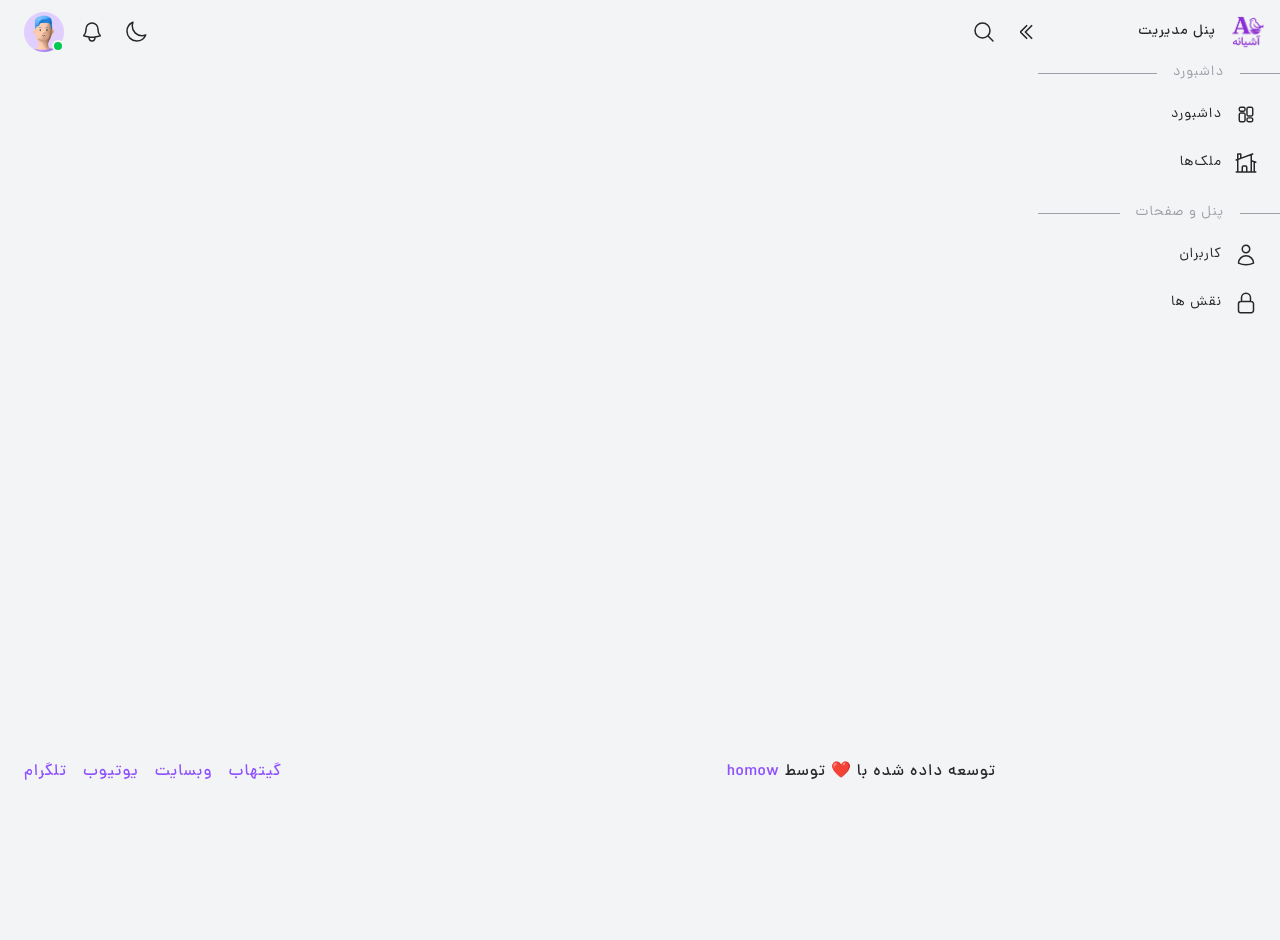
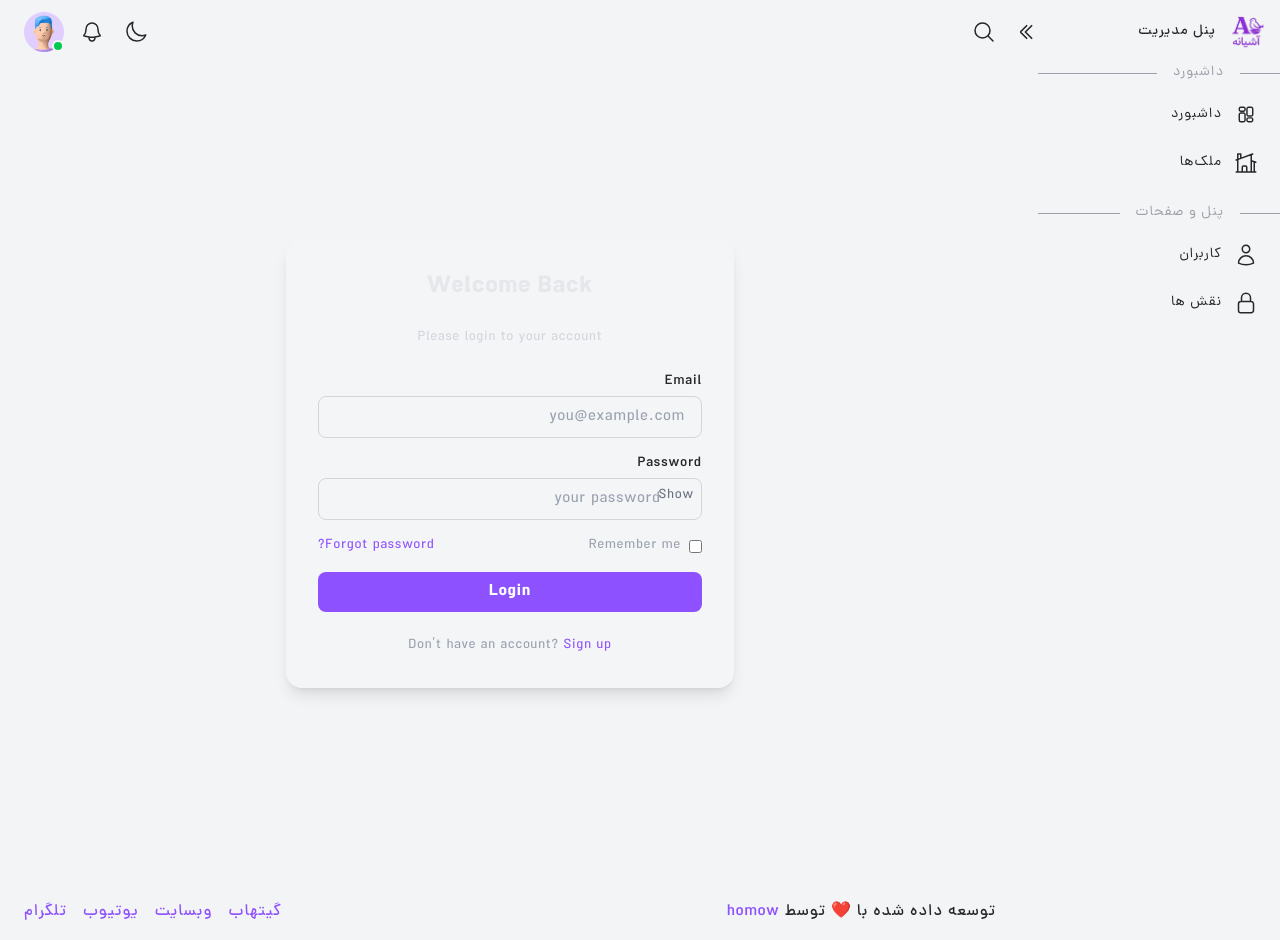
Before and after one commit to homow/home-nest-admin-react, a React (Vite) app: page /auth in a window 1280 px wide. Before the commit the page ends 800 px from the top, so only its background shows below. Built offline with nearby package versions, Linux system fonts and the light colour scheme.

Commit message:
clean CreateProperties Page

```diff
--- /dev/null
+++ b/src/pages/Auth/index.jsx
@@ -0,0 +1,89 @@
+import {useEffect, useState} from "react"
+import {Link} from "react-router-dom";
+
+export default function Auth() {
+    const [showPassword, setShowPassword] = useState(false);
+    const [email, setEmail] = useState("");
+    const [password, setPassword] = useState("");
+
+    useEffect(() => {
+        document.title = "Sign In";
+    }, [])
+
+    const loginHandler = async event => {
+        event.preventDefault()
+
+        const userInfo = {
+            email: email.trim().toLowerCase(),
+            password: password.trim().toLowerCase()
+        }
+
+        console.log(userInfo)
+    }
+
+    return (
+        <div className="min-h-screen flex items-center justify-center">
+            <div className="w-full max-w-md bg-white/10 rounded-2xl shadow-lg p-8 space-y-6">
+                <h2 className="text-2xl font-bold text-center text-gray-200">Welcome Back</h2>
+                <p className="text-sm text-center text-gray-300">Please login to your account</p>
+
+                <form className="space-y-4" onSubmit={loginHandler}>
+                    <div>
+                        <label htmlFor="email" className="block text-sm font-medium">Email</label>
+                        <input
+                            value={email}
+                            onChange={event => setEmail(event.target.value)}
+                            name="email"
+                            type="email"
+                            id="email"
+                            placeholder="you@example.com"
+                            className="mt-1 block w-full rounded-lg border border-gray-300 px-4 py-2 placeholder-gray-400 focus:border-violet-500 focus:ring-1 focus:ring-violet-500 outline-none transition"
+                        />
+                    </div>
+
+                    <div>
+                        <label htmlFor="password" className="block text-sm font-medium">Password</label>
+                        <div className="relative">
+                            <input
+                                value={password}
+                                onChange={event => setPassword(event.target.value)}
+                                name="password"
+                                type={showPassword ? "text" : "password"}
+                                id="password"
+                                placeholder="your password"
+                                className="mt-1 block w-full rounded-lg border border-gray-300 px-4 py-2 pr-10 placeholder-gray-400 focus:border-violet-500 focus:ring-1 focus:ring-violet-500 outline-none transition"
+                            />
+                            <button
+                                type="button"
+                                onClick={() => setShowPassword(!showPassword)}
+                                className="absolute right-2 top-2 text-sm text-gray-500 hover:text-violet-500"
+                            >
+                                {showPassword ? "Hide" : "Show"}
+                            </button>
+                        </div>
+                    </div>
+
+                    <div className="flex items-center justify-between text-sm text-gray-400">
+                        <label className="flex items-center gap-2">
+                            <input type="checkbox" className="rounded border-gray-300" />
+                            Remember me
+                        </label>
+                        <a href="#" className="text-violet-500 hover:underline">Forgot password?</a>
+                    </div>
+
+                    <button
+                        type="submit"
+                        className="w-full bg-violet-500 text-white font-semibold rounded-lg py-2 hover:bg-violet-600 transition"
+                    >
+                        Login
+                    </button>
+                </form>
+
+                <p className="text-sm text-center text-gray-400">
+                    Don’t have an account?{" "}
+                    <Link to="/auth/signup" className="text-violet-500 hover:underline">Sign up</Link>
+                </p>
+            </div>
+        </div>
+    )
+}
--- a/src/pages/Properties/routes/CreateProperties/index.jsx
+++ b/src/pages/Properties/routes/CreateProperties/index.jsx
@@ -1,120 +1,15 @@
 import {useEffect, useState} from "react"
 import {Link} from "react-router-dom"
-import {errorMessageHandler} from "@/callApi/callApi-utils.js"
-import {signupUsers} from "@/callApi/callApi.js";
 
 export default function SignupForm() {
-    const [showPassword, setShowPassword] = useState(false)
-    const [name, setName] = useState("")
-    const [email, setEmail] = useState("")
-    const [password, setPassword] = useState("")
-    const [error, setError] = useState("")
-    const [success, setSuccess] = useState("")
 
     useEffect(() => {
-        document.title = "Sign up"
+        document.title = "افزودن ملک | آشیانه"
     }, []);
 
-    const signupHandler = async event => {
-        event.preventDefault();
-
-        errorMessageHandler(null, setError)
-        setSuccess("")
-
-        const userInfo = {
-            displayName: name.trim().toLowerCase(),
-            email: email.trim().toLowerCase(),
-            password: password.trim().toLowerCase()
-        }
-
-        try {
-            const res = await signupUsers(userInfo)
-
-            if (res) {
-                setEmail("");
-                setName("");
-                setPassword("");
-                setSuccess("Sign up successfully.")
-            }
-        } catch (e) {
-            console.log(e)
-            errorMessageHandler(e, setError)
-        }
-    }
-
     return (
-        <div className="min-h-screen flex items-center justify-center">
-            <div className="w-full max-w-md bg-white/10 rounded-2xl shadow-lg p-8 space-y-6">
-                <h2 className="text-2xl font-bold text-center text-gray-200">Create Account</h2>
-                <p className="text-sm text-center text-gray-300">Sign up to start your journey</p>
-                <h3 className={"text-emerald-500 text-center"}>{success}</h3>
-                <h3 className={"text-center text-rose-600 font-medium"}>{error}</h3>
-
-                <form className="space-y-4" onSubmit={signupHandler}>
-                    <div>
-                        <label htmlFor="name" className="block text-sm font-medium">Name</label>
-                        <input
-                            required
-                            value={name}
-                            onChange={event => setName(event.target.value)}
-                            name="name"
-                            type="text"
-                            id="name"
-                            placeholder="Your full name"
-                            className="mt-1 block w-full rounded-lg border border-gray-300 px-4 py-2 placeholder-gray-400 focus:border-blue-500 focus:ring-1 focus:ring-blue-500 outline-none transition"
-                        />
-                    </div>
-
-                    <div>
-                        <label htmlFor="email" className="block text-sm font-medium">Email</label>
-                        <input
-                            required
-                            value={email}
-                            onChange={event => setEmail(event.target.value)}
-                            name="email"
-                            type="email"
-                            id="email"
-                            placeholder="you@example.com"
-                            className="mt-1 block w-full rounded-lg border border-gray-300 px-4 py-2 placeholder-gray-400 focus:border-blue-500 focus:ring-1 focus:ring-blue-500 outline-none transition"
-                        />
-                    </div>
-
-                    <div>
-                        <label htmlFor="password" className="block text-sm font-medium">Password</label>
-                        <div className="relative">
-                            <input
-                                required
-                                value={password}
-                                onChange={event => setPassword(event.target.value)}
-                                name="password"
-                                type={showPassword ? "text" : "password"}
-                                id="password"
-                                placeholder="********"
-                                className="mt-1 block w-full rounded-lg border border-gray-300 px-4 py-2 pr-10 placeholder-gray-400 focus:border-blue-500 focus:ring-1 focus:ring-blue-500 outline-none transition"
-                            />
-                            <button
-                                type="button"
-                                onClick={() => setShowPassword(!showPassword)}
-                                className="absolute right-2 top-2 text-sm text-gray-500 hover:text-blue-500 cursor-pointer"
-                            >
-                                {showPassword ? "Hide" : "Show"}
-                            </button>
-                        </div>
-                    </div>
-
-                    <button
-                        type="submit"
-                        className="w-full bg-blue-500 text-white font-semibold rounded-lg py-2 hover:bg-blue-600 transition cursor-pointer"
-                    >
-                        Sign Up
-                    </button>
-                </form>
-
-                <p className="text-sm text-center text-gray-400">
-                    Already have an account?{" "}
-                    <Link to="/auth/login" className="text-blue-500 hover:underline">Sign in</Link>
-                </p>
-            </div>
+        <div>
+            افزودن ملک
         </div>
     )
 }
--- a/src/routes/AppRoutes.jsx
+++ b/src/routes/AppRoutes.jsx
@@ -2,6 +2,7 @@ import {lazy} from "react";
 import {useRoutes} from "react-router-dom";
 import SuspenseBoundary from "@components/ui/SuspenseBoundary";
 
+const Auth = lazy(() => import("@pages/Auth"));
 const Home = lazy(() => import("@pages/Home"));
 const Properties = lazy(() => import("@pages/Properties"));
 const CreateProperties = lazy(() => import("@pages/Properties/routes/CreateProperties"))
@@ -14,6 +15,7 @@ export default function AppRoutes() {
     return (
         <SuspenseBoundary>
             {useRoutes([
+                {path: "/auth", element: <Auth/>},
                 {path: "/", element: <Home/>},
                 {
                     path: "/properties", element: <Properties/>,
@@ -24,7 +26,7 @@ export default function AppRoutes() {
                 },
                 {path: "/email", element: <Email/>},
                 {path: "/user", element: <User/>},
-                {path: "/rules", element: <Rules/>},
+                {path: "/rules", element: <Rules/>}
             ])}
         </SuspenseBoundary>
     )
```
